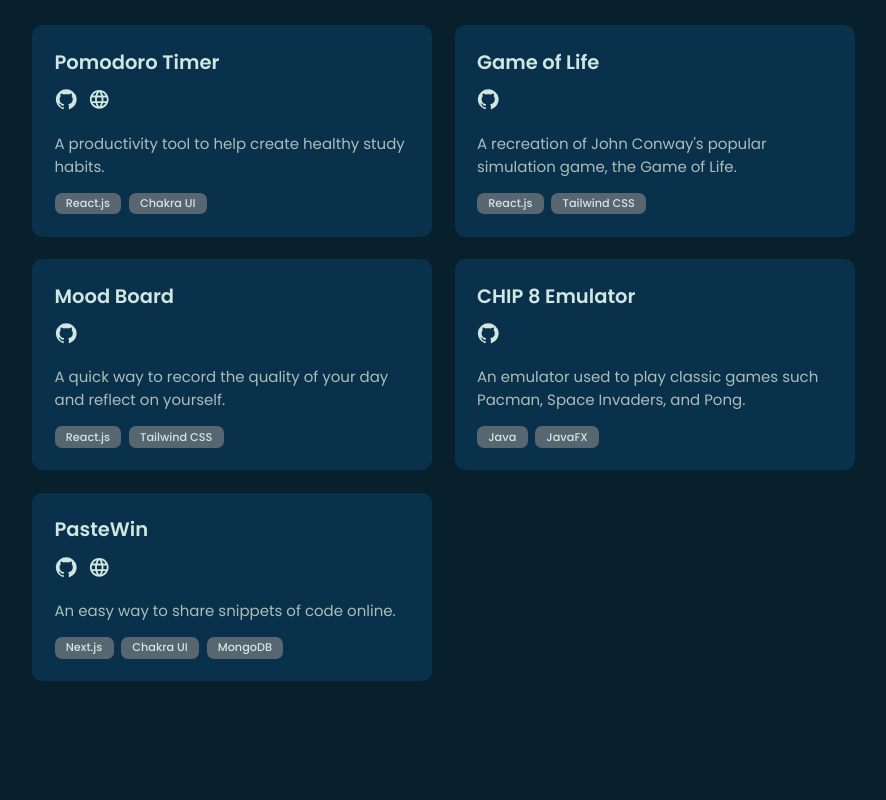
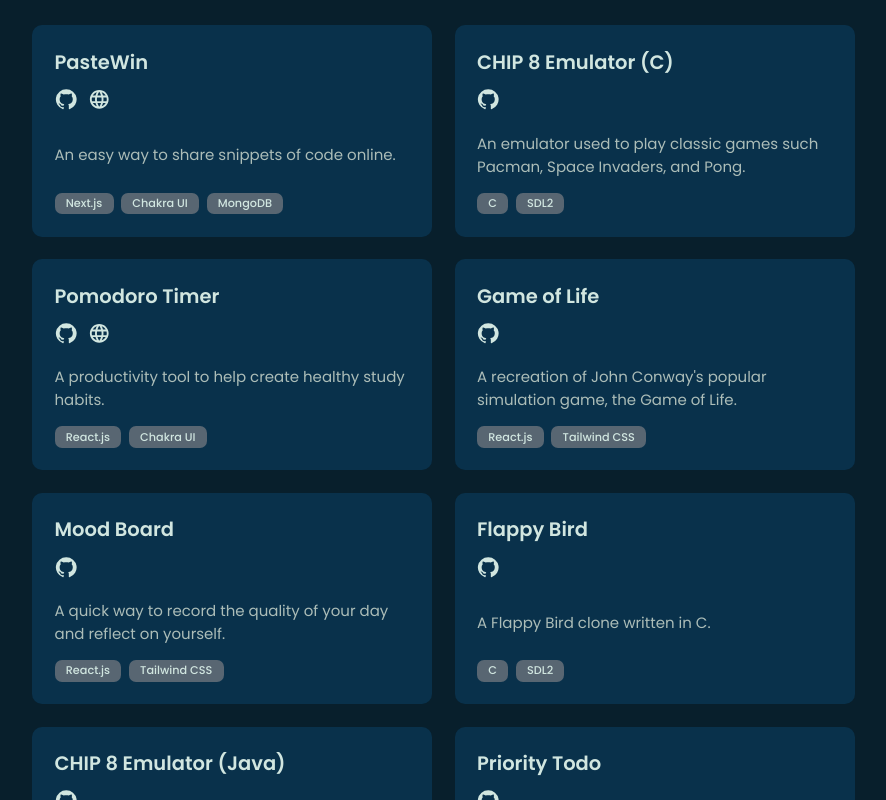
Before and after one commit to ericsodev/Portfolio, a React (Create React App) app: page / in a window 1280 px wide. Shown: the part 1760-2560 px from the top of the page, without its empty margins (88-974 px from the left). Built offline with nearby package versions, Linux system fonts and the light colour scheme.

Commit message:
updated projects

```diff
--- a/src/data/projects.ts
+++ b/src/data/projects.ts
@@ -1,4 +1,17 @@
 export const projects = [
+  {
+    title: "PasteWin",
+    desc: "An easy way to share snippets of code online.",
+    tools: ["Next.js", "Chakra UI", "MongoDB"],
+    url: "https://pastewin.findericso.com",
+    github: "https://github.com/ericsodev/pastewin",
+  },
+  {
+    title: "CHIP 8 Emulator (C)",
+    desc: "An emulator used to play classic games such Pacman, Space Invaders, and Pong.",
+    tools: ["C", "SDL2"],
+    github: "https://github.com/ericsodev/chip8c",
+  },
   {
     title: "Pomodoro Timer",
     desc: "A productivity tool to help create healthy study habits.",
@@ -19,16 +32,21 @@ export const projects = [
     github: "https://github.com/ericsodev/Moodboard",
   },
   {
-    title: "CHIP 8 Emulator",
+    title: "Flappy Bird",
+    desc: "A Flappy Bird clone written in C.",
+    tools: ["C", "SDL2"],
+    github: "https://github.com/ericsodev/FlappyBird"
+  },
+  {
+    title: "CHIP 8 Emulator (Java)",
     desc: "An emulator used to play classic games such Pacman, Space Invaders, and Pong.",
     tools: ["Java", "JavaFX"],
     github: "https://github.com/ericsodev/chip8emu",
   },
   {
-    title: "PasteWin",
-    desc: "An easy way to share snippets of code online.",
-    tools: ["Next.js", "Chakra UI", "MongoDB"],
-    url: "https://pastewin.findericso.com",
-    github: "https://github.com/ericsodev/pastewin",
-  },
+    title: "Priority Todo",
+    desc: "A simple todo app that allows draggle priority reordering.",
+    tools: ["Next.js", "TailwindCSS", "PostgreSQL"],
+    github: 'https://github.com/ericsodev/simple-todo-t3'
+  }
 ];
```
